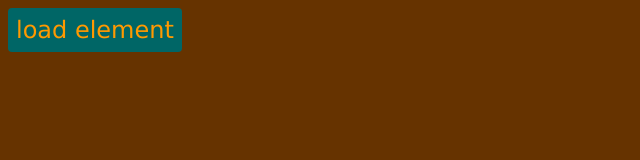
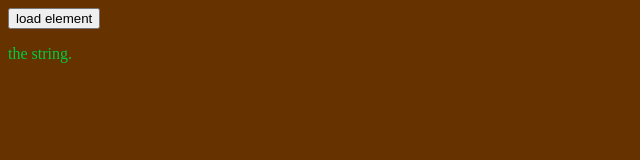
Before and after one commit to acolyte0/newbie01, a plain HTML site: page event_listener/index.html in a window 1280 px wide. Both pictures are taken after a click on the button "load element". Shown: the whole page, without its empty margins (0-640 px from the left). Drawn offline with Linux system fonts and the light colour scheme.

Commit message:
js event listener

```diff
--- a/event_listener/index.html
+++ b/event_listener/index.html
@@ -7,10 +7,11 @@
 </head>
 <body>
     <script>
+        let body = document.body;
         function putP() {
             let paragraph1 = document.createElement('p');
             paragraph1.appendChild(document.createTextNode('the string.'));
-            document.body.appendChild(paragraph1);
+            body.appendChild(paragraph1);
         }
 
         function showThis() {
@@ -38,8 +39,9 @@
         let btn1 = document.createElement('button');
         btn1.appendChild(document.createTextNode('load element'));
         btn1.id = 'id001';
-        btn1.addEventListener('click', changeStyle);
-        document.body.appendChild(btn1);
+        // btn1.addEventListener('click', changeStyle);
+        btn1.addEventListener('click', putP);
+        body.appendChild(btn1);
     </script>
 </body>
 </html>
```
